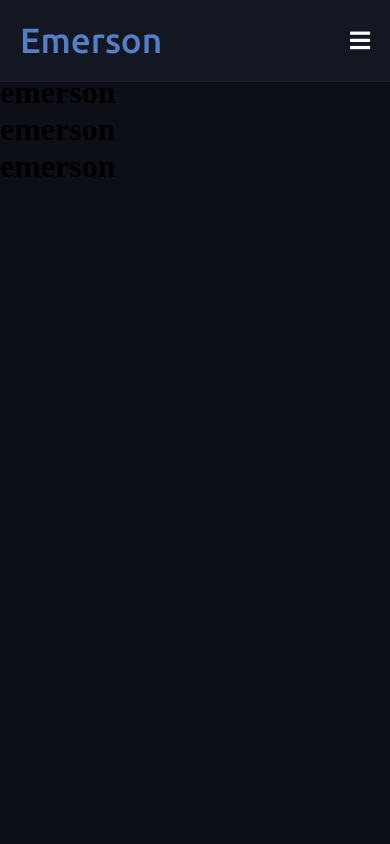
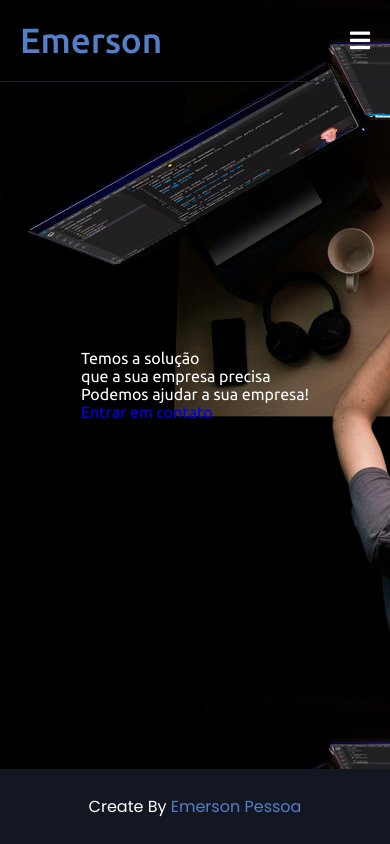
Before and after one commit to emersonpessoa01/layout-site, a plain HTML site: page index.html in a window 390 px wide. Drawn offline with nearby package versions, Linux system fonts and the light colour scheme.

Commit message:
added section

```diff
--- a/css/custom.css
+++ b/css/custom.css
@@ -7,8 +7,15 @@
   text-decoration: none;
 }
 
+html,
+body {
+  height: 100%; /* p/ posicionar o footer no final da página*/
+}
+
 body {
   background-color: #0c0f16;
+  display: flex; /* p/ posicionar o footer no final da página*/
+  flex-direction: column; /* p/ posicionar o footer no final da página*/
 }
 
 /*div-pai do nav */
@@ -25,7 +32,8 @@
   z-index: 999;
   padding: 20px 0;
   font-family: "Ubuntu", sans-serif;
-	background-color: #121721;
+  /* background-color: #121721; */
+  background-color: none;
   border-bottom: 1px solid #1b202a;
 }
 
@@ -41,10 +49,23 @@
   font-weight: 500;
 }
 
+/*hover .logo */
+.navbar .logo a:hover {
+  color: #fff;
+}
+
+.navbar .menu {
+  margin-right: 20px;
+}
+
 .navbar .menu li {
   list-style: none;
   display: inline-block; /*coloca em uma unica linha*/
+}
 
+/*hover no a*/
+.navbar .menu li a:hover {
+  color: #26c5dc;
 }
 
 .navbar .menu li a {
@@ -96,10 +117,11 @@
   /*hover*/
 
   .navbar .menu li:hover {
-		border: 1px solid #d6d6d6;
+    border: 1px solid #26c5d5;
+    border-radius: 4px;
   }
   .navbar .menu li a:hover {
-		color: #d6d6d6;
+    color: #26c5d5;
   }
   /*hover*/
 
@@ -121,3 +143,38 @@
     justify-content: center;
   }
 }
+
+section {
+  padding: 50px 0;
+}
+
+.top {
+  color: #fff;
+  display: flex;
+  background: url("../images/topo_v2.jpg");
+  height: 100vh;
+  min-height: 500px;
+  background-attachment: fixed; /*fixa a imagem de fundo */
+  font-family: "Ubuntu", sans-serif;
+}
+
+@media (max-width: 690px) {
+  section {
+    padding: 20px 0;
+  }
+}
+footer {
+  background-color: #121721;
+  padding: 25px 23px;
+  color: #fff;
+  text-align: center;
+  margin-top: auto;
+  font-family: "Poppins", sans-serif;
+}
+
+footer span a {
+  color: #547ec7;
+}
+footer span a:hover {
+  color: #fff;
+}
--- /dev/null
+++ b/css/custom1.css
@@ -0,0 +1,105 @@
+@import url("https://fonts.googleapis.com/css2?family=Poppins:wght@400;500;600;700&family=Ubuntu:wght@400;500;700&display=swap");
+
+* {
+	margin: 0;
+	padding: 0;
+	box-sizing: border-box;
+	text-decoration: none;
+}
+
+body {
+	background-color: #0c0f16;
+}
+
+
+.max-width {
+	max-width: 1300px;
+	margin: auto;
+	padding: 0 20px;
+}
+
+.navbar {
+	position: fixed;
+	width: 100%;
+	z-index: 999;
+	background-color: #121721;
+	font-family: "Ubuntu", sans-serif;
+	padding: 20px 0;
+	border-bottom: 1px solid #1b202a;
+}
+
+.navbar .max-width {
+	display: flex;
+	align-items: center;
+	justify-content: center;
+}
+
+.navbar .logo a {
+	color: #547ec7;
+	font-size: 35px;
+	font-weight: 500;
+}
+
+.navbar .menu li {
+	display: inline-block;
+	list-style: none;
+}
+
+.navbar .menu li a {
+	display: block;
+	color: #fff;
+	font-size: 18px;
+	font-weight: 400;
+	margin-left: 25px;
+}
+
+.menu-btn {
+	color: #fff;
+	font-size: 23px;
+	cursor: pointer;
+	display: none;
+}
+
+@media (max-width: 640px) {
+	.menu-btn {
+		display: block;
+		z-index: 999;
+	}
+	.menu-btn.active:before {
+		content: "\f00d";
+	}
+	.navbar .menu {
+		position: fixed;
+		background-color: #121721;
+		height: 100vh;
+		width: 100%;
+		left: -100%;
+		top: 10%;
+		text-align: center;
+		padding-top: 80px;
+		transition: all 1.3s ease;
+	}
+	.navbar .menu.active {
+		left: 0;
+	}
+	.navbar .menu li {
+		display: block;
+	}
+	.navbar .menu li a {
+		display: inline-block;
+		margin: 13px;
+		font-size: 25px;
+	}
+    .max-width{
+        max-width: 930px;
+    }
+}
+
+@media(max-width:150px){
+    .max-width{
+        display: grid;
+        flex-wrap: wrap;
+        align-items: center;
+        justify-content: center;
+    }
+}
--- a/index.html
+++ b/index.html
@@ -4,11 +4,7 @@
     <meta charset="UTF-8" />
     <meta http-equiv="X-UA-Compatible" content="IE=edge" />
     <meta name="viewport" content="width=device-width, initial-scale=1.0" />
-		<link
-			rel="shortcut icon"
-			href="images/favicon.ico"
-			type="image/x-icon"
-		/>
+    <link rel="shortcut icon" href="images/favicon.ico" type="image/x-icon" />
     <link rel="stylesheet" href="css/custom.css" />
     <link
       rel="stylesheet"
@@ -34,11 +30,21 @@
       </div>
     </nav>
 
-		<div class="test-texto"><h1>emerson</h1></div>
-		<div class="test-texto"><h1>emerson</h1></div>
-		<div class="test-texto"><h1>emerson</h1></div>
-		<div class="test-texto"><h1>emerson</h1></div>
-		<div class="test-texto"><h1>emerson</h1></div>
+    <section class="top">
+      <div class="max-width">
+        <div class="top-content">
+          <div class="text-1">Temos a solução</div>
+          <div class="text-2">que a sua empresa precisa</div>
+          <div class="text-3">Podemos ajudar a sua empresa!</div>
+          <a href="#">Entrar em contato</a>
+        </div>
+      </div>
+    </section>
+
+    <footer>
+      <span>Create By <a href="#">Emerson Pessoa</a></span>
+    </footer>
+
     <script src="https://ajax.googleapis.com/ajax/libs/jquery/3.6.0/jquery.min.js"></script>
     <script src="js/custom.js"></script>
   </body>
```
Also changed, not shown: images/topo_v2.jpg (added), 2 other files. Lines whose indentation alone changed are shown as unchanged.
